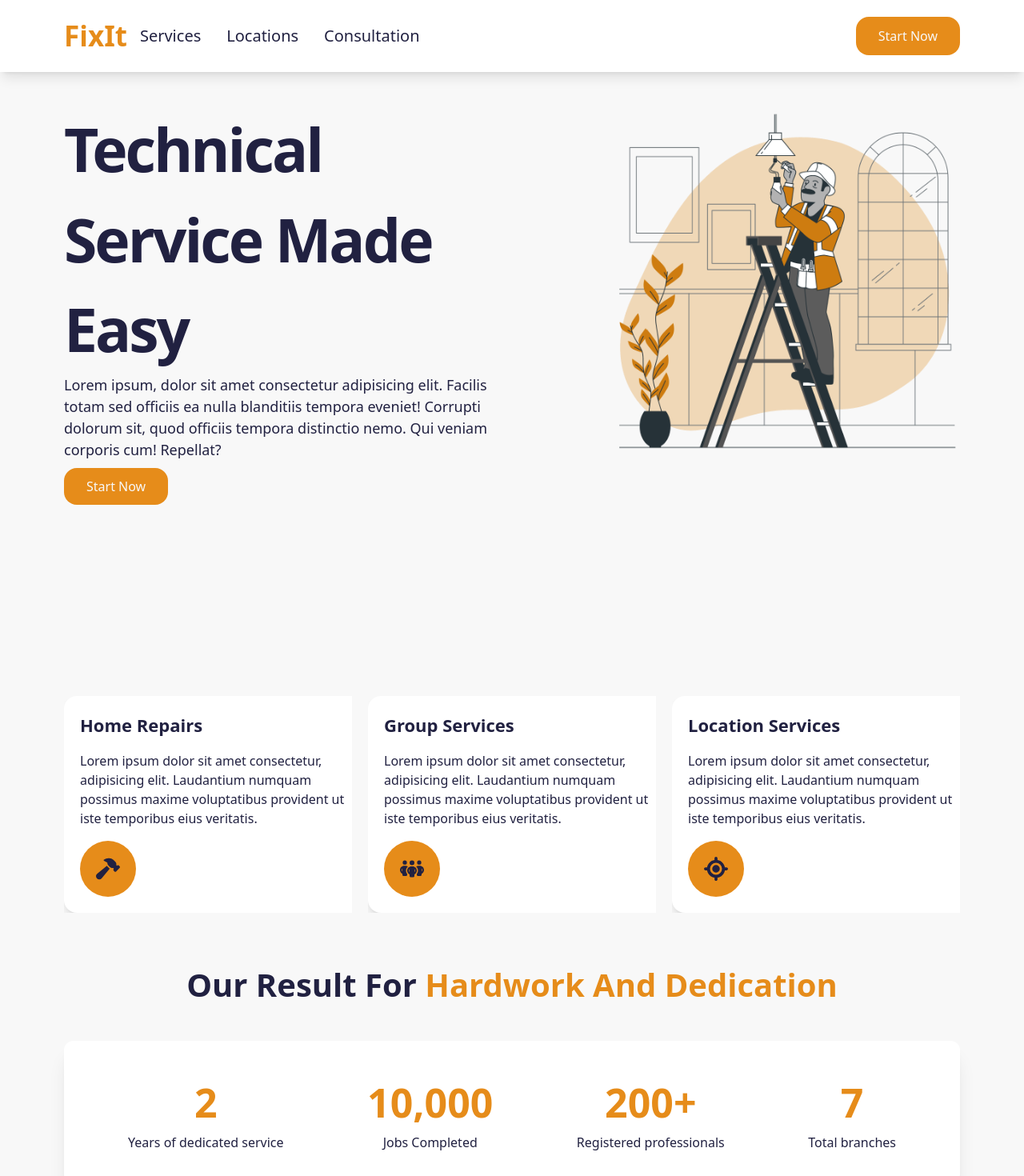
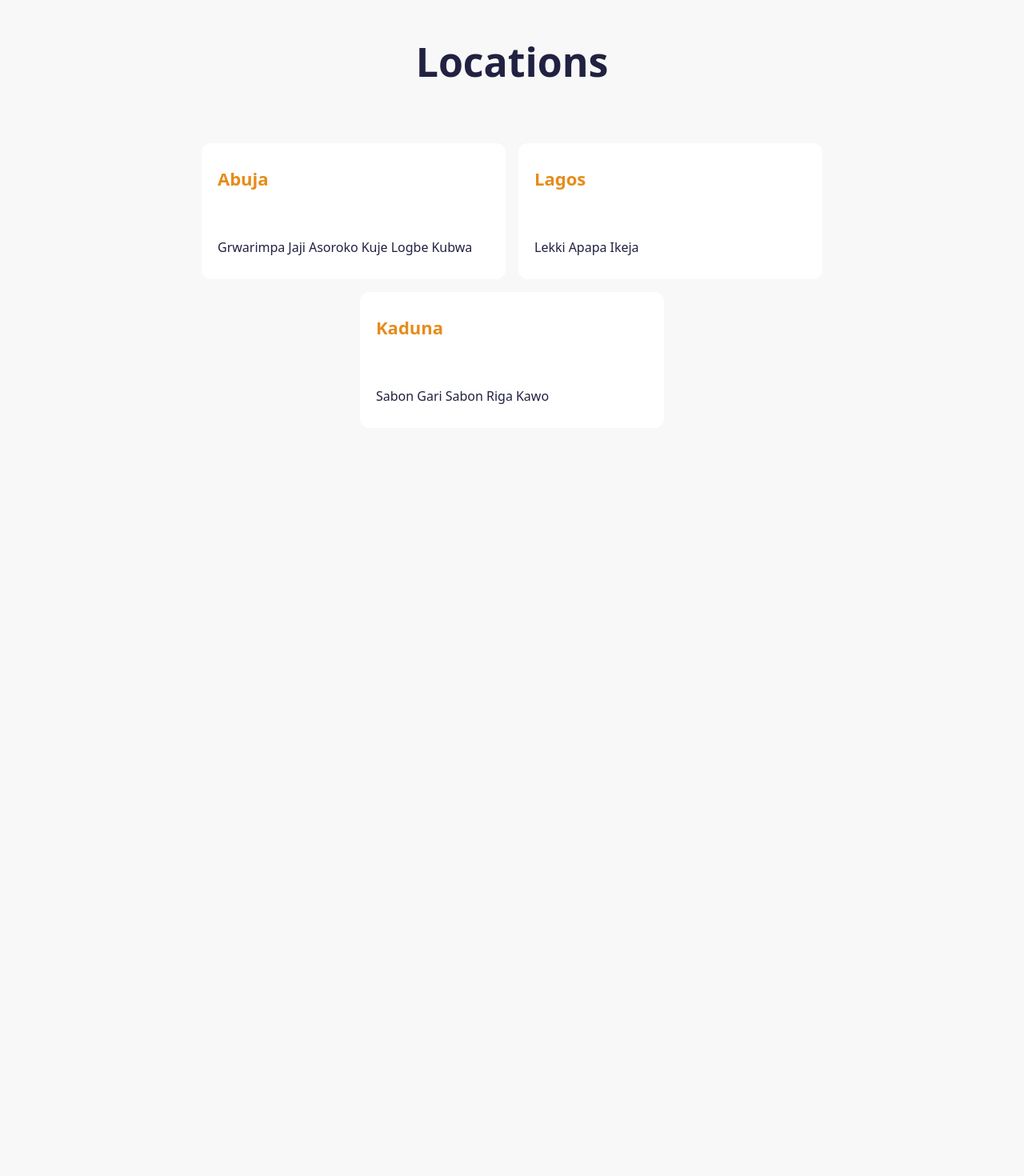
Before and after one commit to Hamidusman/FixIt, a React (Vite) app: page /locations in a window 1280 px wide. Shown: the top 1470 px of the page at 80% size. After the commit the page ends 800 px from the top, so only its background shows below. Built offline with nearby package versions, Linux system fonts and the light colour scheme.

Commit message:
pre release

```diff
--- a/package.json
+++ b/package.json
@@ -17,7 +17,8 @@
     "react-calendar": "^5.0.0",
     "react-dom": "^18.3.1",
     "react-headroom": "^3.2.1",
-    "react-icons": "^5.3.0"
+    "react-icons": "^5.3.0",
+    "react-router-dom": "^6.26.2"
   },
   "devDependencies": {
     "@eslint/js": "^9.9.0",
--- a/src/App.tsx
+++ b/src/App.tsx
@@ -3,14 +3,26 @@ import reactLogo from './assets/react.svg'
 import viteLogo from '/vite.svg'
 import './App.css'
 import Location from './pages/locations'
+import Service from './pages/services'
 import Header from './base-components/header'
 import Form from './pages/form'
+import { BrowserRouter as Router, Routes, Route } from 'react-router-dom';
+
+
 import Homepage from './home-page/landing'
 function App() {
   return (
-    <>
-      <Homepage />
-    </>
+    <Router>
+      <Routes>
+
+      <Route path='/a' element={<Homepage />} />
+      <Route path='/services' element={<Service />} />
+      <Route path='/locations' element={<Location />} />
+      <Route path='/booking' element={<Form />} />
+
+
+      </Routes>
+    </Router>
   )
 }
 
--- a/src/base-components/header.tsx
+++ b/src/base-components/header.tsx
@@ -3,23 +3,24 @@ import { FontAwesomeIcon } from '@fortawesome/react-fontawesome';
 import { faBars } from '@fortawesome/free-solid-svg-icons';
 import GetStarted from './start';
 import Headroom from 'react-headroom';
+import { Link } from 'react-router-dom';
 
 const Header = () => {
     const [isOpen, setIsOpen] = useState(false);
 
     return (
         <Headroom>
-            <header className="bg-white px-4 md:px-20 h-[90px] flex justify-between items-center shadow-lg relative">
+            <header className="bg-white px-4 md:px-20 h-[90px] flex justify-between items-center shadow-md relative">
                 <div className="flex items-center">
                     <h2 className="text-primary text-[28px] md:text-[35px] font-extrabold">
                         Fix<span>It</span>
                     </h2>
                     <ul className={`md:flex ${isOpen ? 'block' : 'hidden'} md:block absolute md:static top-16 left-0 w-full md:w-auto h-[100vh] md:h-auto bg-dark md:bg-transparent shadow-lg md:shadow-none transition-all duration-500 ease-in-out z-10`}>
                         <li className="text-[20px] text-secondary md:text-dark transition ease-in-out duration-300 cursor-pointer px-4 py-2">
-                            Services
+                            <Link to="/services">Services</Link>
                         </li>
                         <li className="text-[20px] text-secondary md:text-dark transition ease-in-out duration-300 cursor-pointer px-4 py-2">
-                            Locations
+                            <Link to="/locations">Locations</Link>
                         </li>
                         <li className="text-[20px] text-secondary md:text-dark transition ease-in-out duration-300 cursor-pointer px-4 py-2">
                             Consultation
--- a/src/base-components/start.tsx
+++ b/src/base-components/start.tsx
@@ -1,6 +1,8 @@
+import { Link } from "react-router-dom"
+
 const GetStarted = () =>{
     return(
-        <a href="http://" className="index-2 px-7 py-3 bg-primary text-secondary rounded-2xl text-[16px] md:text-base">Start Now</a>
+        <Link to='/booking' className="index-2 px-7 py-3 bg-primary text-secondary rounded-2xl text-[16px] md:text-base">Start Now</Link>
     )
 }
 
--- a/src/home-page/container.tsx
+++ b/src/home-page/container.tsx
@@ -7,12 +7,12 @@ import Reveal from '../assets/reveal'
 const ServiceCard = ({title, content, icon}) =>{
     return(
         <Reveal>
-        <article className="shadow-lg bg-white px-5 py-5 rounded-2xl w-full lg:w-[390px]
+        <article className="shadow-md bg-white mb-5 px-5 py-5 rounded-2xl w-full lg:w-[390px]
                             flex-flex-col ">
             <h1 className="font-bold text-[22px]">{title}</h1>
             <p className="my-4">{content}</p>
             <div className=''>
-                <FontAwesomeIcon icon={icon} size='xl' className=' mb[] p-5 w-[30px] h-[30px] bg-primary rounded-[100%] '/>
+                <FontAwesomeIcon icon={icon} size='xl' className=' mb[] p-5 w-[30px] h-[30px] bg-accent rounded-[100%] '/>
             </div>
         </article>
         </Reveal>
@@ -21,7 +21,7 @@ const ServiceCard = ({title, content, icon}) =>{
 const Services = () => {
     return(
         <>
-            <section className="bg-secondary px-5 md:px-20 py-5 flex flex-col lg:flex-row justify-between gap-5">
+            <section className="bg-secondary px-5 md:px-20 py-5 flex flex-col lg:flex-row justify-between">
                 <ServiceCard
                 title="Home Repairs"
                 content="Lorem ipsum dolor sit amet consectetur, adipisicing elit. Laudantium numquam possimus maxime voluptatibus provident ut iste temporibus eius veritatis."
@@ -42,19 +42,19 @@ const Services = () => {
             <section className='px-5 md:px-20'>
                 <article className=' shadow-xl rounded-xl w-full bg-white px-2 lg:px-20 py-5 md:py-10 gap-3 flex flex-col sm:flex-row justify-between'>
                     <div className='text-center'>
-                        <h1 className='text-[50px] text-primary font-bold '>2</h1>
+                        <h1 className='text-[50px] text-accent font-bold '>2</h1>
                         <p className=''>Years of dedicated service</p>
                     </div>
                     <div className='text-center'>
-                        <h1 className='text-[50px] text-primary font-bold '>10,000</h1>
+                        <h1 className='text-[50px] text-accent font-bold '>10,000</h1>
                         <p className=''>Jobs Completed</p>
                     </div>
                     <div className='text-center'>
-                        <h1 className='text-[50px] text-primary font-bold '>200+</h1>
+                        <h1 className='text-[50px] text-accent font-bold '>200+</h1>
                         <p className=''>Registered professionals</p>
                     </div>
                     <div className='text-center'>
-                        <h1 className='text-[50px] text-primary font-bold '>7</h1>
+                        <h1 className='text-[50px] text-accent font-bold '>7</h1>
                         <p className=''>Total branches</p>
                     </div>
                 </article>
--- a/src/pages/locations.tsx
+++ b/src/pages/locations.tsx
@@ -13,7 +13,7 @@ const LocationCard: React.FC<LocationProp> = ({state, regions}) =>{
                             rounded-xl ">
             <h1 className="text-[22px] font-bold text-primary">{state}</h1>
 
-            <ul className="flex text-[18px] gap-1">
+            <ul className="flex text-[16px] gap-1">
                 {regions.map((region, index) =>
                 <li key={index}>{region}</li>
                 )
@@ -30,15 +30,15 @@ const Location = () =>{
     const locations = [
         {
             state: 'Abuja',
-            regions: ['Jabi', 'Jaji']
+            regions: ['Grwarimpa', 'Jaji', 'Asoroko', 'Kuje', 'Logbe', 'Kubwa']
         },
         {
-            state: 'Abuja',
-            regions: ['Jabi', 'Jaji']
+            state: 'Lagos',
+            regions: ['Lekki', 'Apapa', 'Ikeja']
         },
         {
-            state: 'Abuja',
-            regions: ['Jabi', 'Jaji']
+            state: 'Kaduna',
+            regions: ['Sabon Gari', 'Sabon Riga', 'Kawo']
         },
         ]
     return(
```
Also changed, not shown: 1 other file (tests, documents, lock files or other folders).
